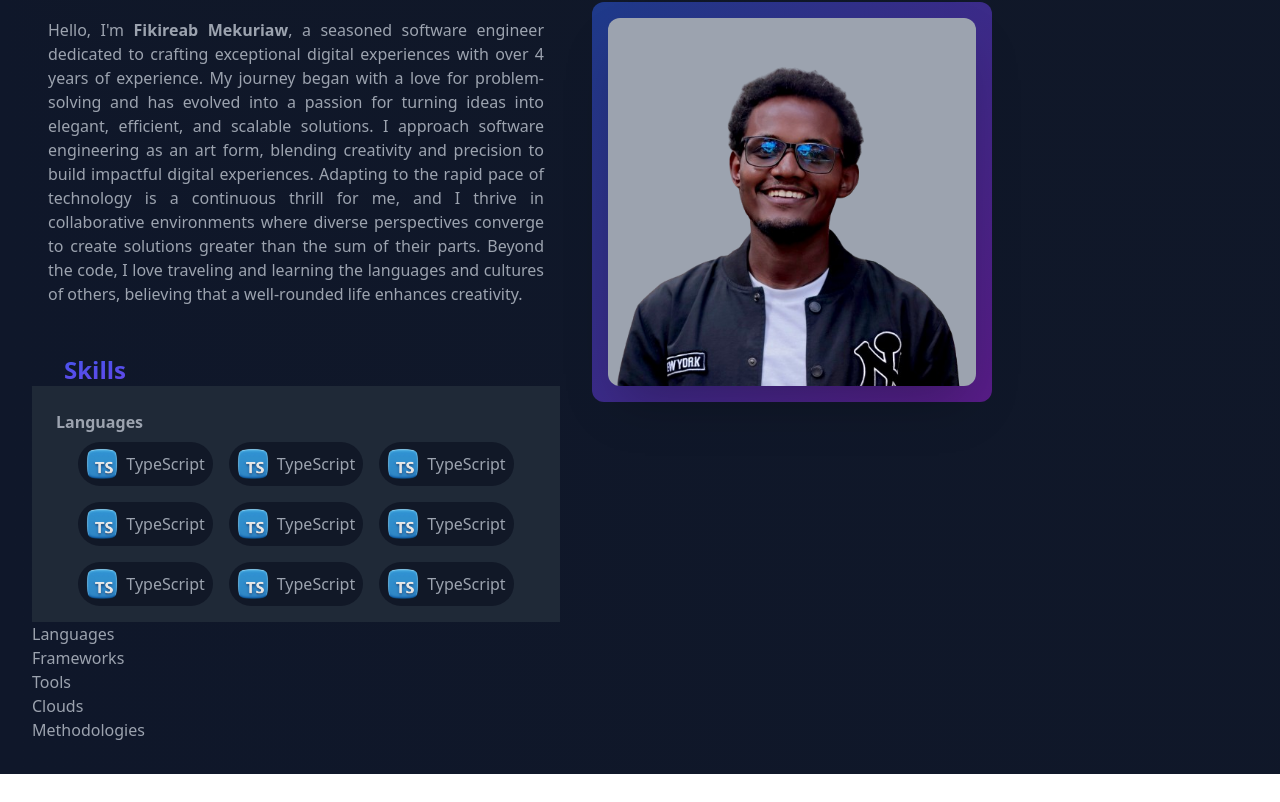
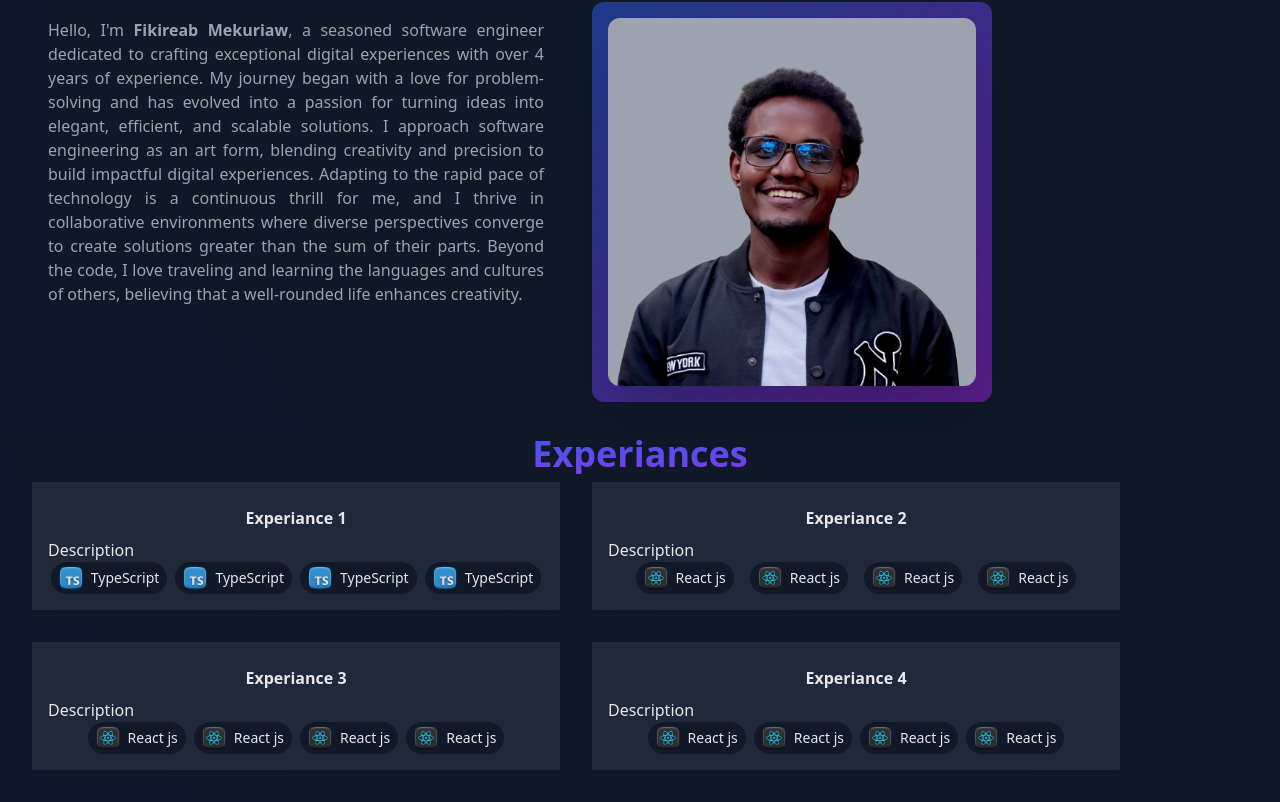
Before and after one commit to fikireab-m/personal-website, a React (Vite) app: page / in a window 1280 px wide. Shown: the part 870-1672 px from the top of the page. Before the commit the page ends 1644 px from the top, so only its background shows below. Built offline with nearby package versions, Linux system fonts and the light colour scheme.

Commit message:
experiances place holder

```diff
--- a/src/App.tsx
+++ b/src/App.tsx
@@ -2,6 +2,7 @@ import './App.css'
 import { Menu } from './components/SideMenu'
 import SocialBar from './components/SocialBar'
 import AboutMe from './pages/About'
+import Expriance from './pages/Experiance'
 import Home from './pages/Home'
 const App = () => {
   return (
@@ -10,6 +11,7 @@ const App = () => {
       <SocialBar />
       <Home />
       <AboutMe />
+      <Expriance />
     </>
   )
 }
--- a/src/components/ContentBox.tsx
+++ b/src/components/ContentBox.tsx
@@ -5,7 +5,7 @@ interface ContentBoxProp {
 }
 const ContentBox: React.FC<ContentBoxProp> = ({ children }) => {
     return (
-        <div className="max-w-5xl rounder-lg p-4 bg-gray-800 transform transition-all duration-500 ease-in-out">
+        <div className="max-w-2xl h-full rounder-lg p-4 bg-gray-800 drop-shadow-sm drop-shadow-gray-200 transform transition-all duration-500 ease-in-out hover:scale-105 hover:drop-shadow-2xl">
             {children}
         </div>
     )
--- a/src/components/LangaugeChip.tsx
+++ b/src/components/LangaugeChip.tsx
@@ -4,8 +4,8 @@ interface LanguageChipProp {
 }
 const LanguageChip: React.FC<LanguageChipProp> = ({ label, icon }) => {
   return (
-    <div className="rounded-full px-2 py-1.5 bg-gray-900 text flex justify-start items-center gap-2">
-      <img src={icon} alt={`${label}'s icon`} className="w-8 h-8" />
+    <div className="rounded-full px-2 py-1 bg-gray-900 text flex justify-start items-center gap-2 text-sm">
+      <img src={icon} alt={`${label}'s icon`} className="w-6 h-6" />
       <span>{label}</span>
     </div>
   )
--- a/src/components/SideMenu.tsx
+++ b/src/components/SideMenu.tsx
@@ -11,15 +11,15 @@ export const Menu = () => {
           />
           <Link
             heading="Experiance"
-            href="#"
+            href="#experiance"
           />
           <Link
             heading="Projects"
-            href="#"
+            href="#projects"
           />
           <Link
             heading="Contact"
-            href="#"
+            href="#contact"
           />
         </div>
       </aside>
--- a/src/components/SocialBar.tsx
+++ b/src/components/SocialBar.tsx
@@ -4,7 +4,7 @@ import { SiGmail } from "react-icons/si";
 import myPic from "../assets/images/picme_rounded.png"
 const SocialBar = () => {
     return (
-        <aside className="fixed z-10 top-0 right-0 left-0 flex justify-around items-center pt-4 px-8 lg:px-16">
+        <aside className="fixed z-10 top-0 right-0 left-0 flex justify-between items-center pt-4 px-8 lg:px-16">
             <a href="">
                 <img src={myPic} alt="My picture" className="w-12 h-12 rounded-full" />
             </a>
--- a/src/pages/About.tsx
+++ b/src/pages/About.tsx
@@ -1,8 +1,5 @@
 import myPic from "../assets/images/picme.png"
 import Card from "../components/Card"
-import ContentBox from "../components/ContentBox"
-import LanguageChip from "../components/LangaugeChip"
-import tsIcon from "../assets/icons/ts.png"
 const AboutMe = () => {
     return (
         <div id="aboutme" className="bg-[conic-gradient(at_top_left,_var(--tw-gradient-stops))] from-gray-900 via-slate-900 to-gray-900">
@@ -10,37 +7,13 @@ const AboutMe = () => {
                 <h1 className="text-4xl font-bold text-center text-transparent bg-gradient-to-br from-blue-600 to-purple-600" style={{ backgroundClip: "text" }}>
                     About Me
                 </h1>
-                <div className="px-2 sm:px-8 py-8 grid grid-cols-1 md:grid-cols-2 items-start gap-8 mx-auto md:mr-32">
+                <div className="px-2 sm:px-8 py-8 grid grid-cols-1 md:grid-cols-2 content-center items-start gap-8 mx-auto md:mr-32">
                     <div className="md:text-left text-gray-400">
                         <div className="rounded-lg p-4 hover:shadow-[0.5rem_0.5rem_#F44336,-0.5rem_-0.5rem_#00BCD4] hover:bg-slate-900 hover:text-gray-200 transition">
                             <p className="text-justify leading-6">
                                 Hello, I'm <span className="font-bold">Fikireab Mekuriaw</span>, a seasoned software engineer dedicated to crafting exceptional digital experiences with over 4 years of experience. My journey began with a love for problem-solving and has evolved into a passion for turning ideas into elegant, efficient, and scalable solutions. I approach software engineering as an art form, blending creativity and precision to build impactful digital experiences. Adapting to the rapid pace of technology is a continuous thrill for me, and I thrive in collaborative environments where diverse perspectives converge to create solutions greater than the sum of their parts. Beyond the code, I love traveling and learning the languages and cultures of others, believing that a well-rounded life enhances creativity.
                             </p>
                         </div>
-                        <h1 className="px-8 pt-8 text-2xl font-bold text-transparent bg-gradient-to-br from-blue-600 to-purple-600" style={{ backgroundClip: "text" }}>
-                            Skills
-                        </h1>
-                        <ContentBox>
-                            <h4 className="p-2 font-bold">Languages</h4>
-                            <div className="flex justify-center items-center gap-4 flex-wrap">
-                                <LanguageChip label="TypeScript" icon={tsIcon}/>
-                                <LanguageChip label="TypeScript" icon={tsIcon}/>
-                                <LanguageChip label="TypeScript" icon={tsIcon}/>
-                                <LanguageChip label="TypeScript" icon={tsIcon}/>
-                                <LanguageChip label="TypeScript" icon={tsIcon}/>
-                                <LanguageChip label="TypeScript" icon={tsIcon}/>
-                                <LanguageChip label="TypeScript" icon={tsIcon}/>
-                                <LanguageChip label="TypeScript" icon={tsIcon}/>
-                                <LanguageChip label="TypeScript" icon={tsIcon}/>
-                            </div>
-                        </ContentBox>
-                        <ul>
-                            <li>Languages</li>
-                            <li>Frameworks</li>
-                            <li>Tools</li>
-                            <li>Clouds</li>
-                            <li>Methodologies</li>
-                        </ul>
                     </div>
                     <div>
                         <Card height={400} width={400}>
--- /dev/null
+++ b/src/pages/Experiance.tsx
@@ -0,0 +1,59 @@
+import ContentBox from "../components/ContentBox"
+import LanguageChip from "../components/LangaugeChip"
+import tsIcon from "../assets/icons/ts.png"
+import reactIcon from "../assets/icons/reactjs.png"
+const Expriance = () => {
+    return (
+        <div id="experiance" className="bg-[conic-gradient(at_top_left,_var(--tw-gradient-stops))] from-gray-900 via-slate-900 to-gray-900">
+            <div className="relative isolate mx-auto max-w-7xl ">
+                <h1 className="text-4xl font-bold text-center text-transparent bg-gradient-to-br from-blue-600 to-purple-600" style={{ backgroundClip: "text" }}>
+                    Experiances
+                </h1>
+                <div className="px-2 sm:px-8 pt-2 pb-8 grid grid-cols-1 md:grid-cols-2 content-center items-start gap-8 mx-auto md:mr-32 text-gray-200">
+                    <ContentBox>
+                        <h4 className="p-2 font-bold text-center">Experiance 1</h4>
+                        <p className="text-justify">Description</p>
+                        <div className="flex justify-center items-center gap-2 flex-wrap">
+                            <LanguageChip label="TypeScript" icon={tsIcon} />
+                            <LanguageChip label="TypeScript" icon={tsIcon} />
+                            <LanguageChip label="TypeScript" icon={tsIcon} />
+                            <LanguageChip label="TypeScript" icon={tsIcon} />
+                        </div>
+                    </ContentBox>
+                    <ContentBox>
+                        <h4 className="p-2 font-bold text-center">Experiance 2</h4>
+                        <p className="text-justify">Description</p>
+                        <div className="flex justify-center items-center gap-4 flex-wrap">
+                            <LanguageChip label="React js" icon={reactIcon} />
+                            <LanguageChip label="React js" icon={reactIcon} />
+                            <LanguageChip label="React js" icon={reactIcon} />
+                            <LanguageChip label="React js" icon={reactIcon} />
+                        </div>
+                    </ContentBox>
+                    <ContentBox>
+                        <h4 className="p-2 font-bold text-center">Experiance 3</h4>
+                        <p className="text-justify">Description</p>
+                        <div className="flex justify-center items-center gap-2 flex-wrap">
+                            <LanguageChip label="React js" icon={reactIcon} />
+                            <LanguageChip label="React js" icon={reactIcon} />
+                            <LanguageChip label="React js" icon={reactIcon} />
+                            <LanguageChip label="React js" icon={reactIcon} />
+                        </div>
+                    </ContentBox>
+                    <ContentBox>
+                        <h4 className="p-2 font-bold text-center">Experiance 4</h4>
+                        <p className="text-justify">Description</p>
+                        <div className="flex justify-center items-center gap-2 flex-wrap">
+                            <LanguageChip label="React js" icon={reactIcon} />
+                            <LanguageChip label="React js" icon={reactIcon} />
+                            <LanguageChip label="React js" icon={reactIcon} />
+                            <LanguageChip label="React js" icon={reactIcon} />
+                        </div>
+                    </ContentBox>
+                </div>
+            </div>
+        </div>
+    )
+}
+
+export default Expriance
```
